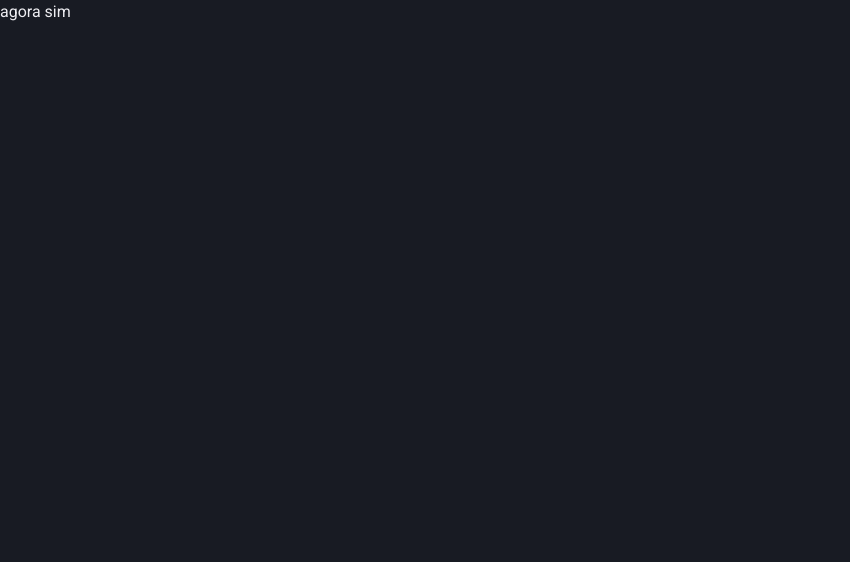
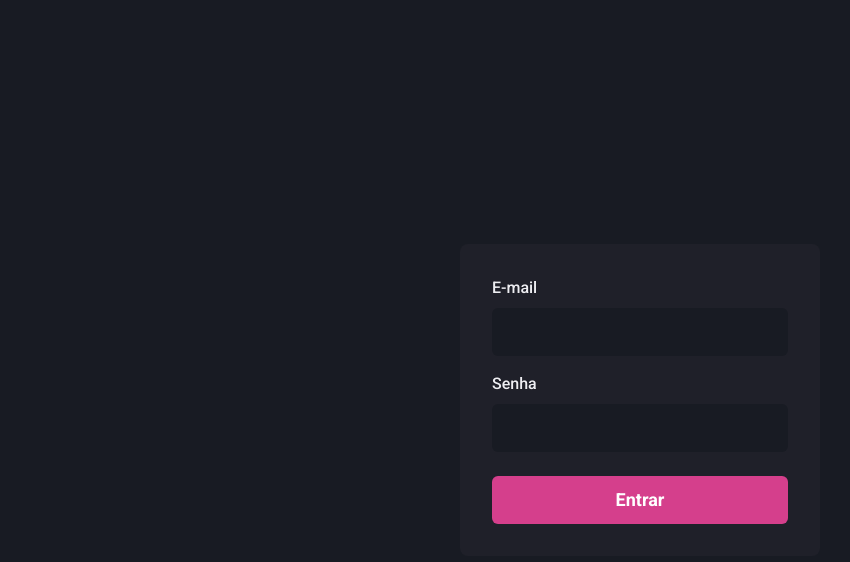
Before and after one commit to wbrunovieira/DashgoIgniteNextJSReactJSChakraUI-, a Next.js app: page / in a window 1280 px wide. Shown: the top 562 px of the page, without its empty margins (0-850 px from the left). Built offline with nearby package versions, Linux system fonts and the light colour scheme.

Commit message:
created the component input

```diff
--- /dev/null
+++ b/components/Form/Input.tsx
@@ -0,0 +1,27 @@
+import { FormControl, FormLabel, Input as ChakraInput, InputProps as ChakraInputProps } from "@chakra-ui/react";
+
+interface InputProps extends ChakraInputProps {
+  name: string;
+  label?: string;
+}
+
+export function Input({ name, label, ...rest }: InputProps) {
+  return (
+    <FormControl>
+      { !!label && <FormLabel htmlFor={name}>{label}</FormLabel> }
+
+      <ChakraInput
+        name={name}
+        id={name}
+        focusBorderColor="pink.500"
+        bgColor="gray.900"
+        variant="filled"
+        _hover={{
+          bgColor: 'gray.900'
+        }}
+        size="lg"
+        {...rest}
+      />
+    </FormControl>
+  );
+}
--- a/pages/index.tsx
+++ b/pages/index.tsx
@@ -1,9 +1,30 @@
+import { Flex, Button, Stack } from '@chakra-ui/react'
+import { Input } from '../components/Form/Input'
 
+export default function SignIn() {
+  return (
+    <Flex
+      w="100vw"
+      h="100vh"
+      align="center"
+      justify="center"
+    >
+      <Flex
+        as="form"
+        width="100%"
+        maxWidth={360}
+        bg="gray.800"
+        p="8"
+        borderRadius={8}
+        flexDir="column"
+      >
+        <Stack spacing="4">
+          <Input name="email" type="email" label="E-mail" />
+          <Input name="password" type="password" label="Senha" />
+        </Stack>
 
-export default function Home() {
-  return (
-    <>
-      <h1>agora sim</h1>
-    </>
+        <Button type="submit" mt="6" colorScheme="pink" size="lg">Entrar</Button>
+      </Flex>
+    </Flex>
   )
 }
```
